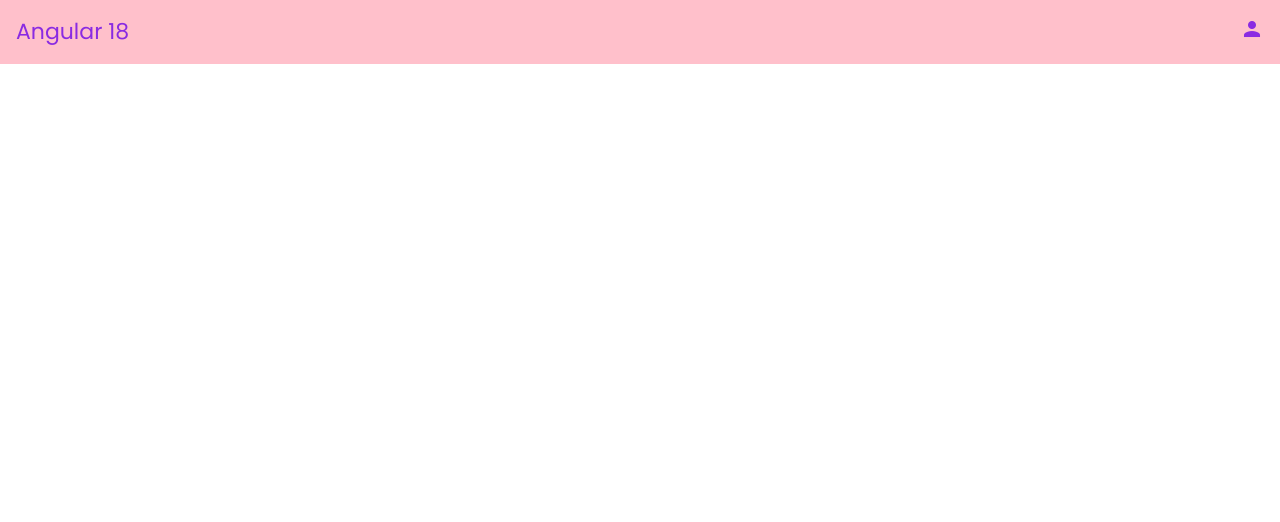
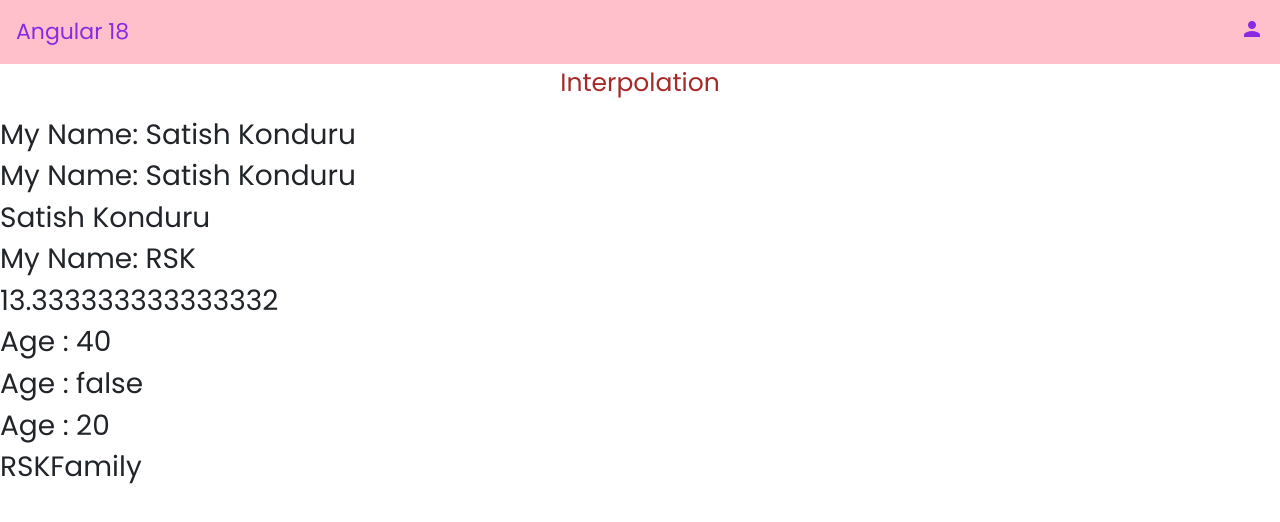
Before and after one commit to SatishKonduru/batch26Angular18Core, an Angular app: page / in a window 1280 px wide. Shown: the top 522 px of the page. Built offline with nearby package versions, Linux system fonts and the light colour scheme.

Commit message:
Interpolation

```diff
--- a/src/app/app.component.html
+++ b/src/app/app.component.html
@@ -9,4 +9,6 @@
 <!-- 3. As value for class property -->
 
 <!-- <div class="app-header"></div> -->
+
  <app-header></app-header>
+ <app-interpolation></app-interpolation>
--- a/src/app/app.component.ts
+++ b/src/app/app.component.ts
@@ -2,13 +2,14 @@ import { Component } from '@angular/core';
 import { RouterOutlet } from '@angular/router';
 import {MatButtonModule} from '@angular/material/button';
 import { HeaderComponent } from './components/header/header.component';
+import { InterpolationComponent } from "./components/interpolation/interpolation.component";
 
 
 
 @Component({
   selector: 'app-root',
   standalone: true,
-  imports: [RouterOutlet, MatButtonModule, HeaderComponent],
+  imports: [RouterOutlet, MatButtonModule, HeaderComponent, InterpolationComponent],
   templateUrl: './app.component.html',
   styleUrl: './app.component.css',
   preserveWhitespaces: true
--- /dev/null
+++ b/src/app/components/interpolation/interpolation.component.html
@@ -0,0 +1,13 @@
+<div style="display: flex; justify-content: center;">
+    <p style="font-size: 25px; color: brown">Interpolation</p>
+
+</div>
+<h3>My Name: {{name}}</h3>
+<h3>{{"My Name: " + name}}</h3>
+<h3>{{"Satish" + " " + "Konduru"}}</h3>
+<h3>My Name: {{getName()}}</h3>
+<h3>{{10+20 -50/3}}</h3>
+<h3>Age : {{age + 20}}</h3>
+<h3>Age : {{age != 20}}</h3>
+<h3>Age : {{age}}</h3>
+<h3>{{getUpdatedName()}}</h3>
--- /dev/null
+++ b/src/app/components/interpolation/interpolation.component.ts
@@ -0,0 +1,26 @@
+import { Component } from '@angular/core';
+
+@Component({
+  selector: 'app-interpolation',
+  standalone: true,
+  imports: [],
+  templateUrl: './interpolation.component.html',
+  styleUrl: './interpolation.component.css'
+})
+export class InterpolationComponent {
+  name : string = 'Satish Konduru'
+  getName(){
+    return 'RSK'
+  }
+  age = 20
+
+  getUpdatedName() {
+    const fName = "RSK"
+    const lName = 'Family'
+    // return  `${fName} + ${lName}`
+    return  `${fName}` + `${lName}`
+    // return fName + lName
+  }
+
+
+}
```
Also changed, not shown: src/app/components/interpolation/interpolation.component.css (added).
